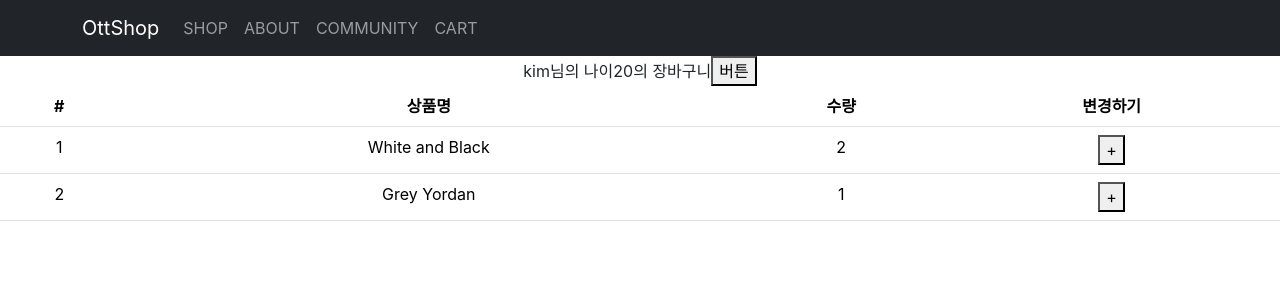
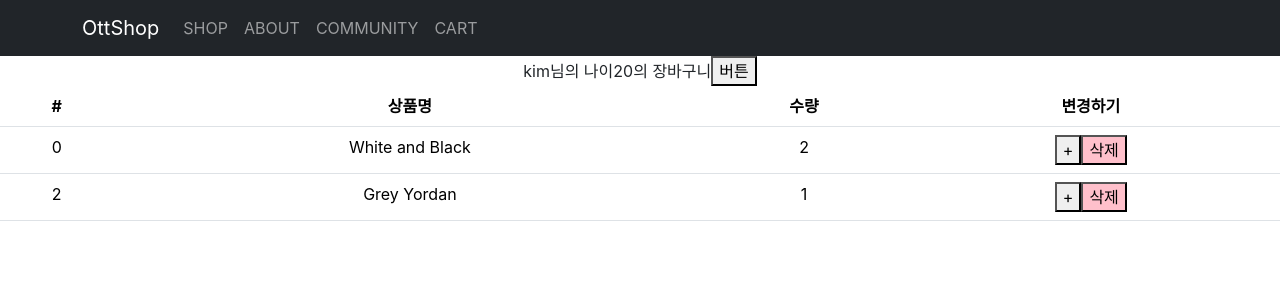
Before and after one commit to corbie0091/shop_react_practice, a React (Create React App) app: page /cart in a window 1280 px wide. Shown: the top 300 px of the page. Built offline with nearby package versions, Linux system fonts and the light colour scheme.

Commit message:
Redux 5 : 장바구니 기능 만들기 숙제 & 응용문제

```diff
--- a/src/routes/Cart.js
+++ b/src/routes/Cart.js
@@ -1,7 +1,7 @@
 import { Table } from "react-bootstrap";
 import { useDispatch, useSelector } from "react-redux";
 import { increase } from "./../store/userSlice";
-import { addCount } from "./../store";
+import { addCount, removeItem } from "./../store";
 
 function Cart() {
   let state = useSelector((state) => {
@@ -32,12 +32,18 @@ function Cart() {
         <tbody>
           {state.prchs.map((a, i) => (
             <tr key={i}>
-              <td>{prchs[i].id + 1}</td>
+              <td>{prchs[i].id}</td>
               <td>{prchs[i].name}</td>
               <td>{prchs[i].count}</td>
               <td>
                 <button onClick={() => dispatch(addCount(prchs[i].id))}>
                   +
+                </button>
+                <button
+                  style={{ backgroundColor: "pink" }}
+                  onClick={() => dispatch(removeItem(prchs[i].id))}
+                >
+                  삭제
                 </button>
               </td>
             </tr>
--- a/src/routes/Detail.js
+++ b/src/routes/Detail.js
@@ -3,6 +3,7 @@ import { Nav } from "react-bootstrap";
 import { useParams } from "react-router-dom";
 import { Context1 } from "../App.js";
 import { addCartList } from "../store.js";
+import { useDispatch } from "react-redux";
 
 function Detail(props) {
   useContext(Context1);
@@ -17,6 +18,7 @@ function Detail(props) {
   let { id } = useParams();
   let [showAlert, setShowAlert] = useState(true);
   let [tab, setTab] = useState(0);
+  let dispatch = useDispatch();
   return (
     <div className="container">
       {showAlert && (
@@ -33,7 +35,13 @@ function Detail(props) {
           <button
             className="btn btn-danger"
             onClick={() => {
-              addCartList();
+              dispatch(
+                addCartList({
+                  id: props.shoes[id].id,
+                  name: props.shoes[id].title,
+                  count: 1,
+                })
+              );
             }}
           >
             주문하기
--- a/src/store.js
+++ b/src/store.js
@@ -10,7 +10,7 @@ let prchs = createSlice({
   name: "prchs",
   initialState: [
     { id: 0, name: "White and Black", count: 2 },
-    { id: 1, name: "Grey Yordan", count: 1 },
+    { id: 2, name: "Grey Yordan", count: 1 },
   ],
   reducers: {
     addCount(state, action) {
@@ -20,17 +20,25 @@ let prchs = createSlice({
       }
     },
 
-    addCartList(array, action) {
-      return [
-        ...array.slice(0, action.index),
-        action.item,
-        ...array.slice(action.index),
-      ];
+    addCartList(state, action) {
+      let index = state.findIndex((item) => item.id === action.payload.id);
+      if (index === -1) {
+        state.push(action.payload);
+      } else {
+        state[index].count++;
+      }
+    },
+
+    removeItem(state, action) {
+      const index = state.findIndex((item) => item.id === action.payload);
+      if (index !== -1) {
+        state.splice(index, 1);
+      }
     },
   },
 });
 
-export let { addCount, addCartList } = prchs.actions;
+export let { addCount, addCartList, removeItem } = prchs.actions;
 
 export default configureStore({
   reducer: {
```
Also changed, not shown: 1 other file (tests, documents, lock files or other folders).
